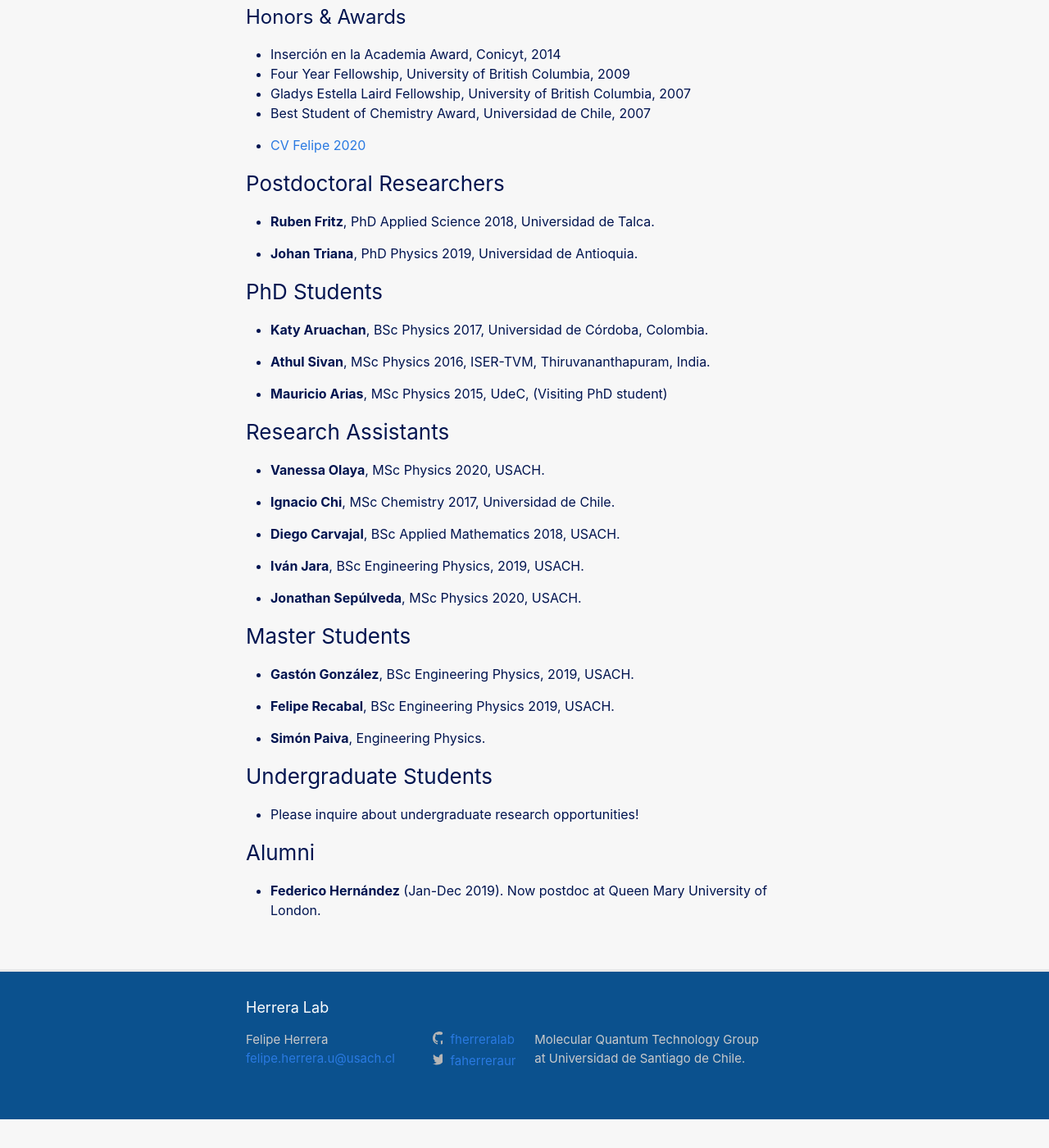
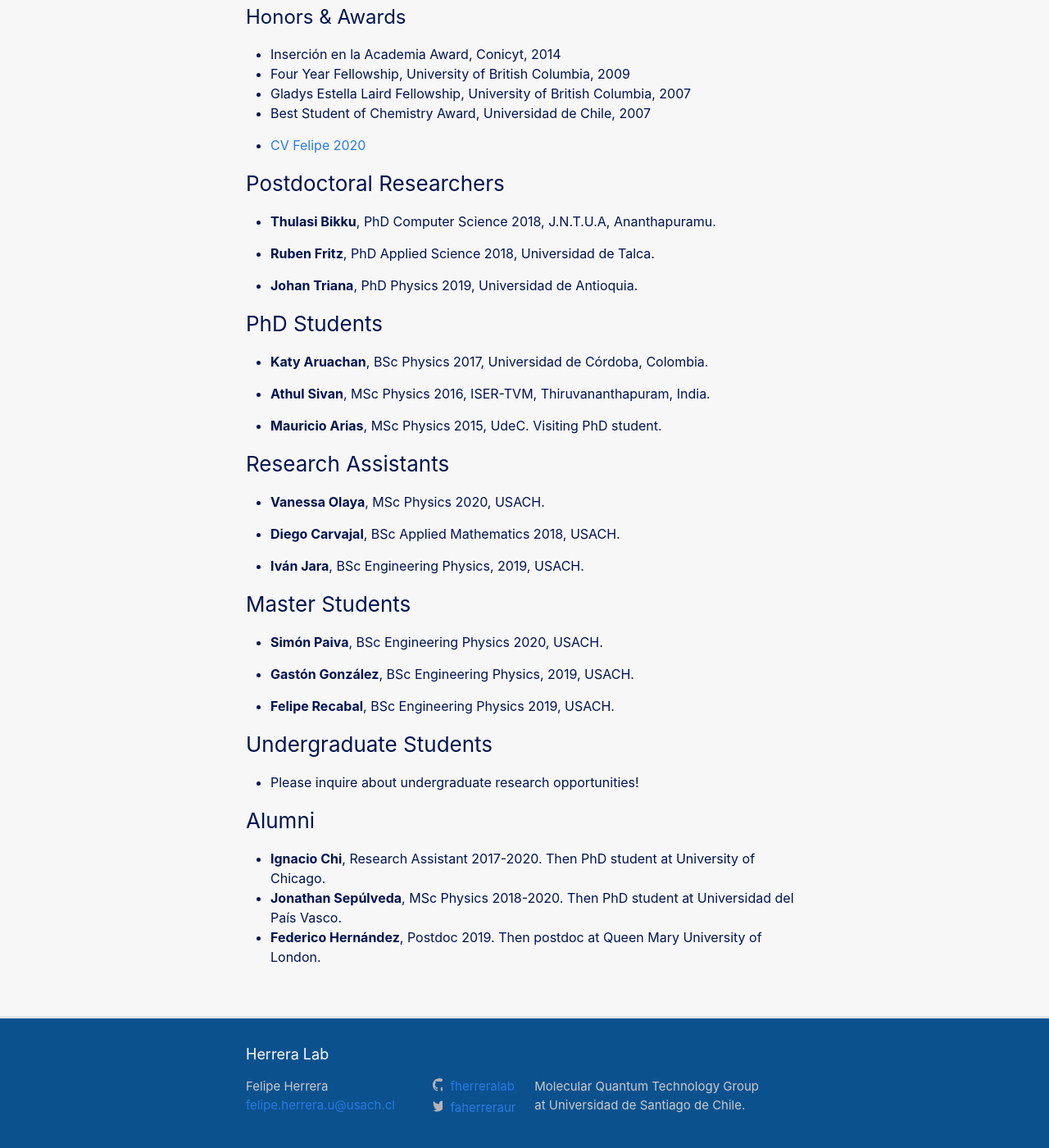
Before and after one commit to fherreralab/fherreralab.github.io, a Jekyll site: the page built from people.md, in a window 1280 px wide and 1400 px high, scrolled down 792 px. Shown: the whole window at 82% size. Built offline with Jekyll 4.4.1, drawn with Linux system fonts in a browser that asks for light colours; before the commit the page ends 2157 px from its top, so only the background shows below that.

Commit message:
updated news, people and publications

```diff
--- a/people.md
+++ b/people.md
@@ -33,8 +33,9 @@ permalink: /people/
  * [CV Felipe 2020] [herrera-cv]
 
 
+### Postdoctoral Researchers
 
-### Postdoctoral Researchers
+* **Thulasi Bikku**, PhD Computer Science 2018, J.N.T.U.A, Ananthapuramu.
 
 * **Ruben Fritz**, PhD Applied Science 2018, Universidad de Talca.
 
@@ -47,29 +48,28 @@ permalink: /people/
 
 * **Athul Sivan**, MSc Physics 2016, ISER-TVM, Thiruvananthapuram, India.
 
-* **Mauricio Arias**, MSc Physics 2015, UdeC, (Visiting PhD student)
+* **Mauricio Arias**, MSc Physics 2015, UdeC. Visiting PhD student.
 
 ### Research Assistants
 
 * **Vanessa Olaya**, MSc Physics 2020, USACH.
 
-* **Ignacio Chi**, MSc Chemistry 2017, Universidad de Chile.
-
 * **Diego Carvajal**, BSc Applied Mathematics 2018, USACH.
 
 * **Iván Jara**, BSc Engineering Physics, 2019, USACH.
 
-* **Jonathan Sepúlveda**, MSc Physics 2020, USACH.
+
 
 
 ### Master Students
 
+* **Simón Paiva**, BSc Engineering Physics 2020, USACH.
 
 * **Gastón González**, BSc Engineering Physics, 2019, USACH.
 
 * **Felipe Recabal**, BSc Engineering Physics 2019, USACH.
 
-* **Simón Paiva**, Engineering Physics.
+
 
 ### Undergraduate Students
 
@@ -78,7 +78,9 @@ permalink: /people/
 
 ### Alumni
 
-* **Federico Hernández** (Jan-Dec 2019). Now postdoc at Queen Mary University of London.
+* **Ignacio Chi**, Research Assistant 2017-2020. Then PhD student at University of Chicago.
+* **Jonathan Sepúlveda**, MSc Physics 2018-2020. Then PhD student at Universidad del País Vasco.
+* **Federico Hernández**, Postdoc 2019. Then postdoc at Queen Mary University of London.
 
 
 
```
Also changed, not shown: _posts/2020-11-1-Dr.-Thulasi-Bikku-joins-our-group-as-a-postdoc.md (added, +16 -0 lines), _posts/2020-12-10-Jonathan-Sepúlveda-leaves-the-group-to-pursue-his-PhD.md (added, +19 -0 lines), _posts/2020-12-28-Ignacio-Chi-leaves-the-group-to-pursue-his-PhD.md (added, +35 -0 lines), publications.md (+3 -1 lines), assets/img/thulasi-profile.png (added), 6 other files.
